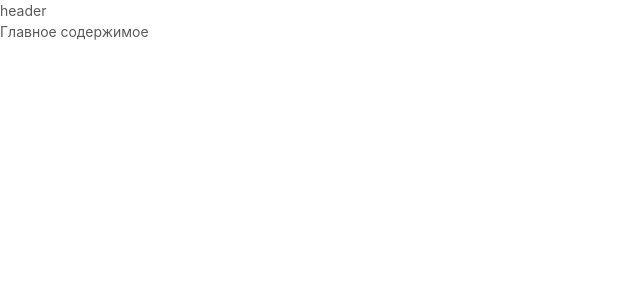
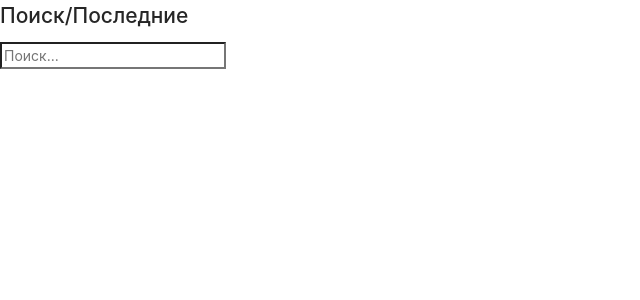
Before and after one commit to snnwolf/bookhist.ui, a React (Create React App) app: page / in a window 1280 px wide. Shown: the top 300 px of the page, without its empty margins (0-640 px from the left). Built offline with nearby package versions, Linux system fonts and the light colour scheme.

Commit message:
первые страницы

```diff
--- a/config-overrides.js
+++ b/config-overrides.js
@@ -9,9 +9,9 @@ const devServerConfig = () => config => {
     console.log(config);
     return {
         ...config,
+        clientLogLevel: 'warn',
         // transportMode: 'ws',
-        clientLogLevel: 'warn',
-        https: true,
+        // https: true,
         //   port: 3000,
         //   proxy: {
         //     '/app/v1': {
--- a/package.json
+++ b/package.json
@@ -7,13 +7,14 @@
     "@testing-library/react": "^9.3.2",
     "@testing-library/user-event": "^7.1.2",
     "antd": "^3.26.2",
+    "node-sass": "^4.13.0",
     "react": "^16.12.0",
     "react-app-polyfill": "^1.0.5",
     "react-dom": "^16.12.0",
     "react-scripts": "3.3.0"
   },
   "scripts": {
-    "start": "react-app-rewired start",
+    "start": "BROWSER=none react-app-rewired start",
     "build": "react-app-rewired build",
     "test": "react-app-rewired test",
     "eject": "react-app-rewired eject"
--- a/src/App.js
+++ b/src/App.js
@@ -1,14 +1,13 @@
 import React from 'react';
-import './App.css';
+import MainPage from './pages/Main';
+
+import './App.scss';
 
 function App() {
   return (
     <div className="app">
-      <header className="app-header">
-        header
-      </header>
       <main>
-          Главное содержимое
+          <MainPage />
       </main>
     </div>
   );
--- /dev/null
+++ b/src/pages/Main.js
@@ -0,0 +1,14 @@
+import React from "react";
+
+const Main = props => {
+  return (
+    <React.Fragment>
+      <h2>Поиск/Последние</h2>
+      <div>
+        <input type="search" placeholder="Поиск..." />
+      </div>
+    </React.Fragment>
+  );
+};
+
+export default Main;
```
Also changed, not shown: src/App.css (deleted), src/App.scss (added), 1 other file (tests, documents, lock files or other folders).
